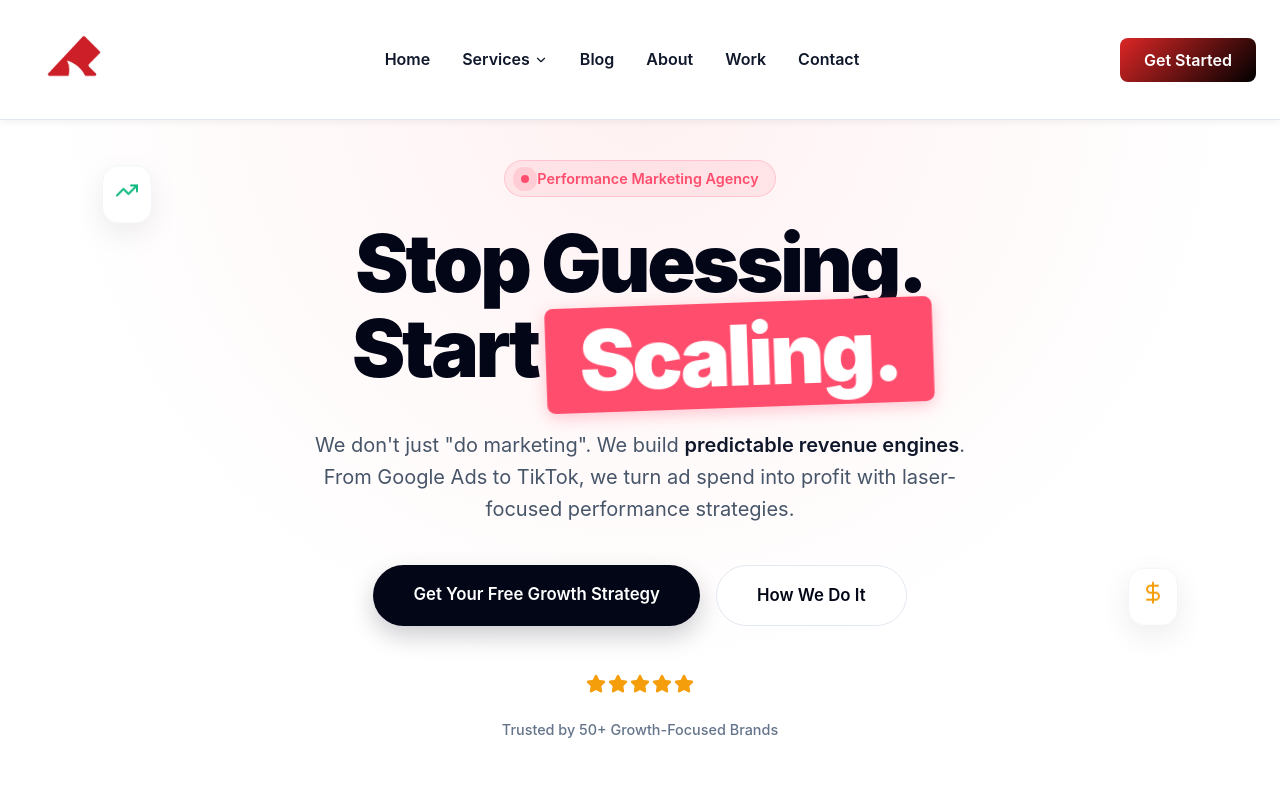
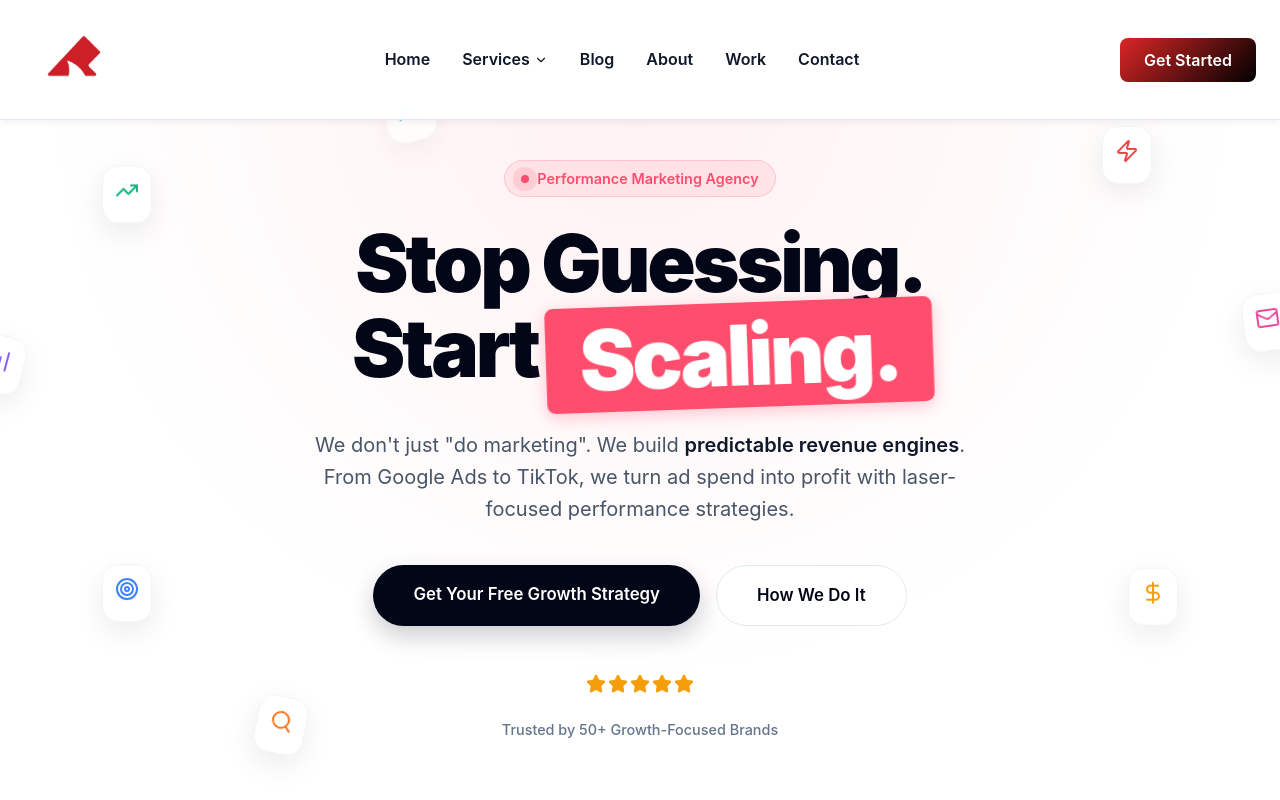
Before and after one commit to Fazilfazi991/redshark, a React (Vite) app: page /landing in a window 1280 px wide. Shown: the top 800 px of the page. Built offline with nearby package versions, Linux system fonts and the light colour scheme.

Commit message:
feat: add more floating elements to hero section

```diff
--- a/src/pages/LandingPage.css
+++ b/src/pages/LandingPage.css
@@ -181,6 +181,60 @@
     right: 8%;
     animation-delay: 1.5s;
     transform: rotate(10deg);
+}
+
+.float-3 {
+    top: 15%;
+    right: 10%;
+    animation-delay: 0.5s;
+    transform: rotate(5deg);
+}
+
+.float-4 {
+    bottom: 25%;
+    left: 8%;
+    animation-delay: 2s;
+    transform: rotate(-5deg);
+}
+
+.float-5 {
+    top: 40%;
+    left: -2%;
+    animation-delay: 1s;
+    transform: rotate(15deg);
+}
+
+.float-6 {
+    top: 35%;
+    right: -1%;
+    animation-delay: 2.5s;
+    transform: rotate(-8deg);
+}
+
+.float-7 {
+    bottom: 10%;
+    left: 20%;
+    animation-delay: 3s;
+    transform: rotate(12deg);
+}
+
+.float-8 {
+    top: 10%;
+    left: 30%;
+    animation-delay: 1.2s;
+    transform: rotate(-15deg);
+    opacity: 0.6;
+}
+
+@media (max-width: 1200px) {
+
+    /* Hide some elements on smaller screens to prevent overlap/clutter */
+    .float-5,
+    .float-6,
+    .float-7,
+    .float-8 {
+        display: none;
+    }
 }
 
 @keyframes float {
--- a/src/pages/LandingPage.tsx
+++ b/src/pages/LandingPage.tsx
@@ -63,6 +63,36 @@ const LandingPage = () => {
                 <div className="floating-element float-2">
                     <div className="float-icon-box">
                         <DollarSign size={24} color="#f59e0b" />
+                    </div>
+                </div>
+                <div className="floating-element float-3">
+                    <div className="float-icon-box">
+                        <Zap size={24} color="#ef4444" />
+                    </div>
+                </div>
+                <div className="floating-element float-4">
+                    <div className="float-icon-box">
+                        <Target size={24} color="#3b82f6" />
+                    </div>
+                </div>
+                <div className="floating-element float-5">
+                    <div className="float-icon-box">
+                        <BarChart size={24} color="#8b5cf6" />
+                    </div>
+                </div>
+                <div className="floating-element float-6">
+                    <div className="float-icon-box">
+                        <Mail size={24} color="#ec4899" />
+                    </div>
+                </div>
+                <div className="floating-element float-7">
+                    <div className="float-icon-box">
+                        <Search size={24} color="#f97316" />
+                    </div>
+                </div>
+                <div className="floating-element float-8">
+                    <div className="float-icon-box">
+                        <Users size={24} color="#06b6d4" />
                     </div>
                 </div>
 
```
